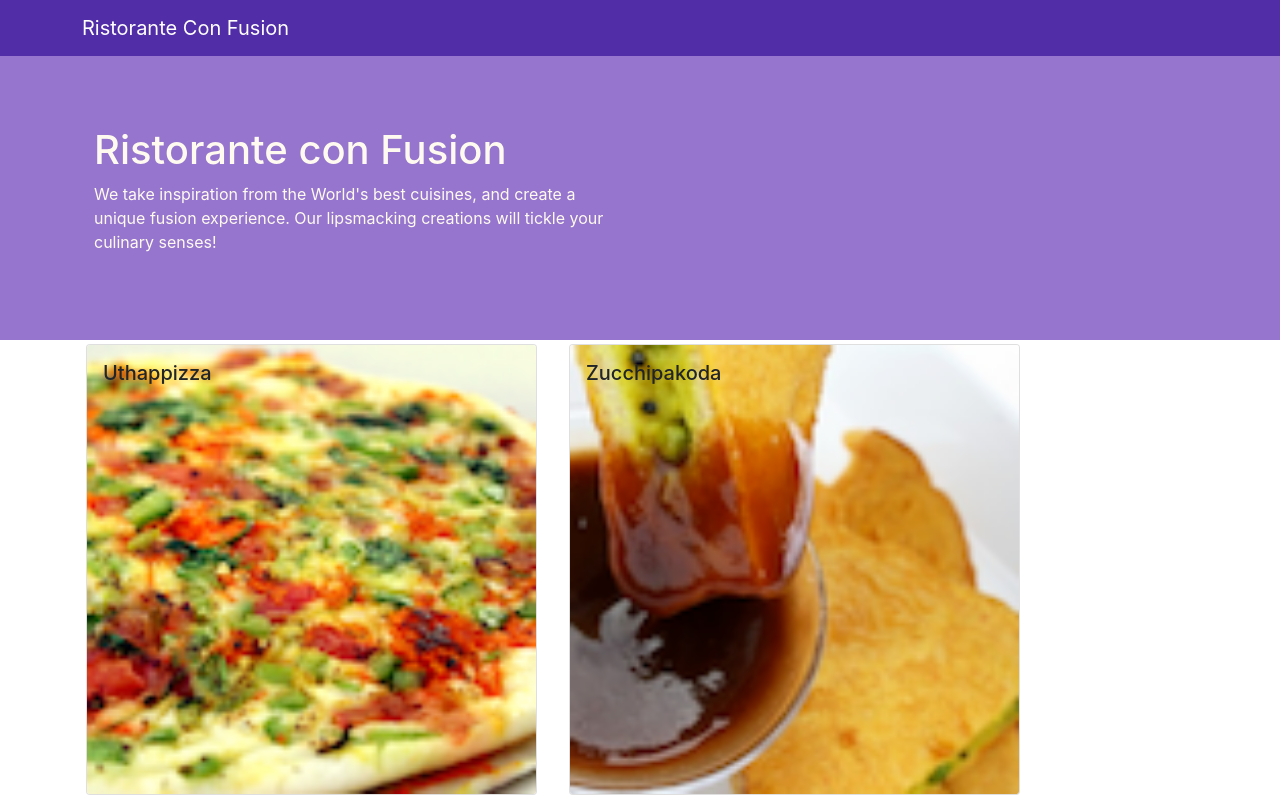
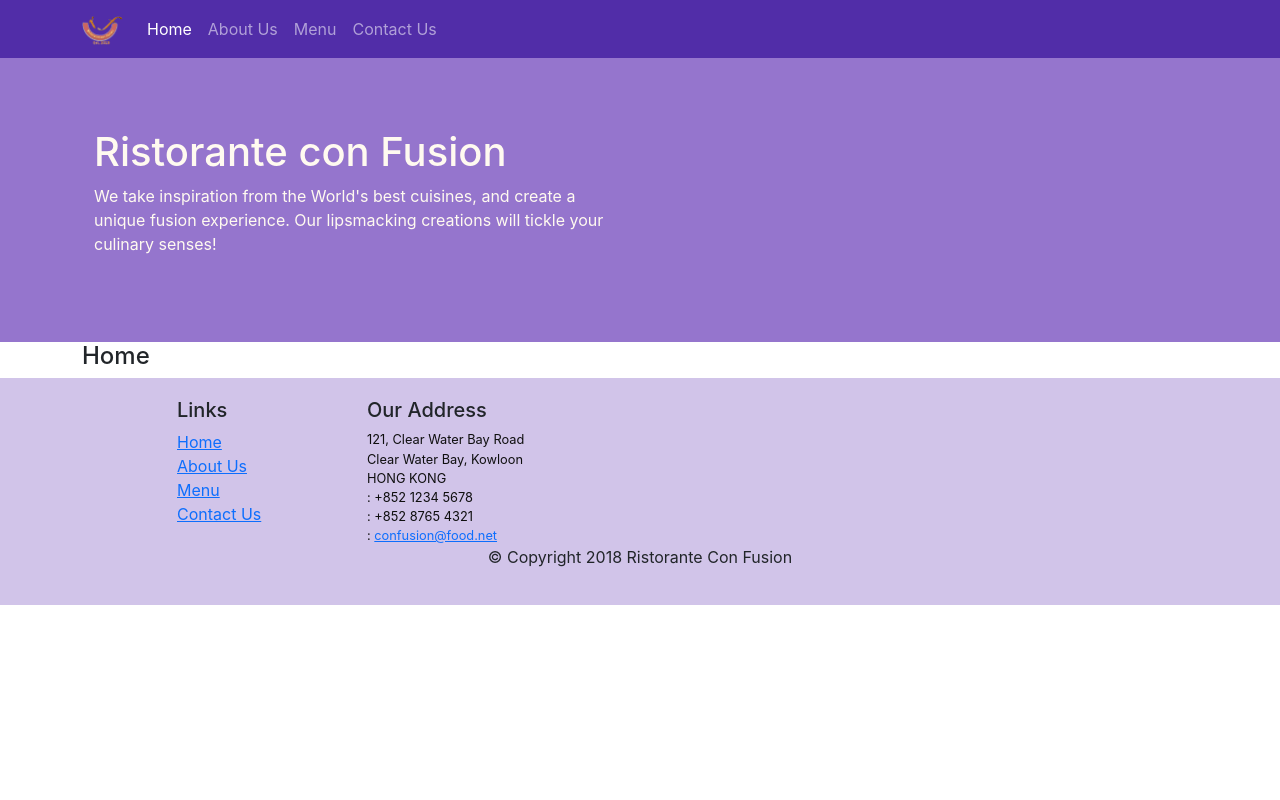
Before and after one commit to irtizahussain221/conFusion-React-Coursera, a React (Create React App) app: page /home in a window 1280 px wide. Shown: the top 800 px of the page. Built offline with nearby package versions, Linux system fonts and the light colour scheme; the HTML template or start-up script is replaced by a standard one.

Commit message:
React Router

```diff
--- a/package.json
+++ b/package.json
@@ -12,6 +12,7 @@
     "react": "^17.0.2",
     "react-dom": "^17.0.2",
     "react-popper": "^0.9.2",
+    "react-router-dom": "^4.2.2",
     "react-scripts": "4.0.3",
     "reactstrap": "^5.0.0",
     "web-vitals": "^1.1.2"
--- a/src/App.js
+++ b/src/App.js
@@ -1,12 +1,15 @@
 import React from "react";
+import { BrowserRouter } from "react-router-dom";
 import Main from "./components/MainComponent";
 
 class App extends React.Component {
   render() {
     return (
-      <div className="App">
-        <Main />
-      </div>
+      <BrowserRouter>
+        <div className="App">
+          <Main />
+        </div>
+      </BrowserRouter>
     );
   }
 }
--- a/src/components/FooterComponent.js
+++ b/src/components/FooterComponent.js
@@ -1,4 +1,5 @@
 import React from "react";
+import { Link } from "react-router-dom";
 
 function Footer() {
   return (
@@ -9,16 +10,16 @@
             <h5>Links</h5>
             <ul className="list-unstyled">
               <li>
-                <a href="#">Home</a>
+                <Link to="/home">Home</Link>
               </li>
               <li>
-                <a href="#">About</a>
+                <Link to="/aboutus">About Us</Link>
               </li>
               <li>
-                <a href="#">Menu</a>
+                <Link to="/menu">Menu</Link>
               </li>
               <li>
-                <a href="contactus.html">Contact</a>
+                <Link to="/contactus">Contact Us</Link>
               </li>
             </ul>
           </div>
--- a/src/components/HeaderComponent.js
+++ b/src/components/HeaderComponent.js
@@ -1,13 +1,70 @@
 import React from "react";
-import { Navbar, NavbarBrand, Jumbotron } from "reactstrap";
+import {
+  Nav,
+  Navbar,
+  NavbarBrand,
+  NavbarToggler,
+  Collapse,
+  NavItem,
+  Jumbotron,
+} from "reactstrap";
+import { NavLink } from "react-router-dom";
 
 class Header extends React.Component {
+  constructor(props) {
+    super(props);
+
+    this.toggleNav = this.toggleNav.bind(this);
+    this.state = {
+      isNavOpen: false,
+    };
+  }
+
+  toggleNav() {
+    this.setState({
+      isNavOpen: !this.state.isNavOpen,
+    });
+  }
+
   render() {
     return (
-      <>
-        <Navbar dark>
+      <div>
+        <Navbar dark expand="md">
           <div className="container">
-            <NavbarBrand href="/">Ristorante Con Fusion</NavbarBrand>
+            <NavbarToggler onClick={this.toggleNav} />
+            <NavbarBrand className="mr-auto" href="/">
+              <img
+                src="assets/images/logo.png"
+                height="30"
+                width="41"
+                alt="Ristorante Con Fusion"
+              />
+            </NavbarBrand>
+            <Collapse isOpen={this.state.isNavOpen} navbar>
+              <Nav navbar>
+                <NavItem>
+                  <NavLink className="nav-link" to="/home">
+                    <span className="fa fa-home fa-lg"></span> Home
+                  </NavLink>
+                </NavItem>
+                <NavItem>
+                  <NavLink className="nav-link" to="/aboutus">
+                    <span className="fa fa-info fa-lg"></span> About Us
+                  </NavLink>
+                </NavItem>
+                <NavItem>
+                  <NavLink className="nav-link" to="/menu">
+                    <span className="fa fa-list fa-lg"></span> Menu
+                  </NavLink>
+                </NavItem>
+                <NavItem>
+                  <NavLink className="nav-link" to="/contactus">
+                    <span className="fa fa-address-card fa-lg"></span> Contact
+                    Us
+                  </NavLink>
+                </NavItem>
+              </Nav>
+            </Collapse>
           </div>
         </Navbar>
         <Jumbotron>
@@ -24,7 +81,7 @@
             </div>
           </div>
         </Jumbotron>
-      </>
+      </div>
     );
   }
 }
--- /dev/null
+++ b/src/components/HomeComponent.js
@@ -0,0 +1,11 @@
+import React from "react";
+
+function Home() {
+  return (
+    <div className="container">
+      <h4>Home</h4>
+    </div>
+  );
+}
+
+export default Home;
--- a/src/components/MainComponent.js
+++ b/src/components/MainComponent.js
@@ -2,8 +2,10 @@
 import Menu from "./menuComponent";
 import DishDetail from "./DishDetailComponent";
 import { DISHES } from "../shared/dishes";
+import Home from "./HomeComponent";
 import Header from "./HeaderComponent";
 import Footer from "./FooterComponent";
+import { Switch, Route, Redirect } from "react-router-dom";
 
 class Main extends React.Component {
   constructor(props) {
@@ -20,21 +22,23 @@
   }
 
   render() {
+    const HomePage = () => {
+      return <Home />;
+    };
     return (
       <div>
         <Header />
-        <Menu dishes={this.state.dishes} onClick={this.onDishSelect} />
-        {this.state.selectedDish !== null ? (
-          <DishDetail
-            dish={
-              this.state.dishes.filter((dish) => {
-                return dish.id === this.state.selectedDish;
-              })[0]
-            }
+        <Switch>
+          <Route path="/home" component={HomePage} />
+          <Route
+            exact
+            path="/menu"
+            component={() => (
+              <Menu dishes={this.state.dishes} onClick={this.onDishSelect} />
+            )}
           />
-        ) : (
-          <></>
-        )}
+          <Redirect to="/home" />
+        </Switch>
         <Footer />
       </div>
     );
```
Also changed, not shown: 1 other file (tests, documents, lock files or other folders).
